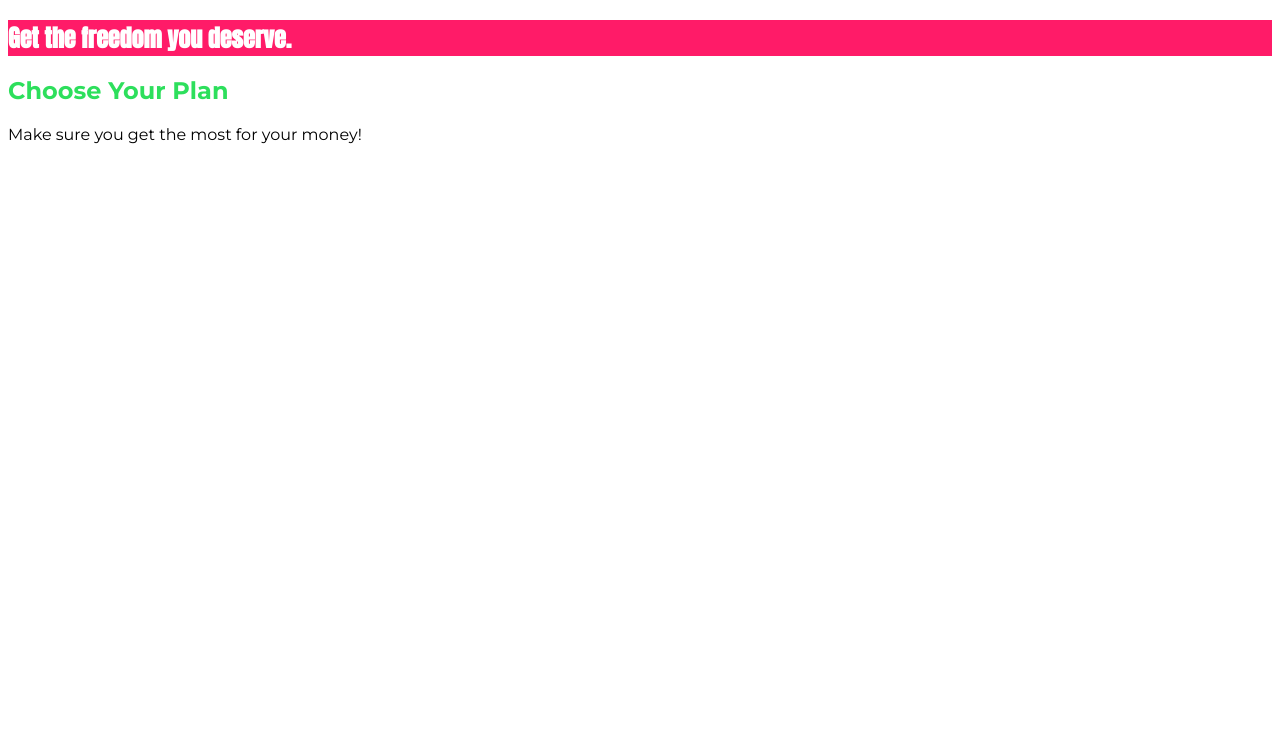
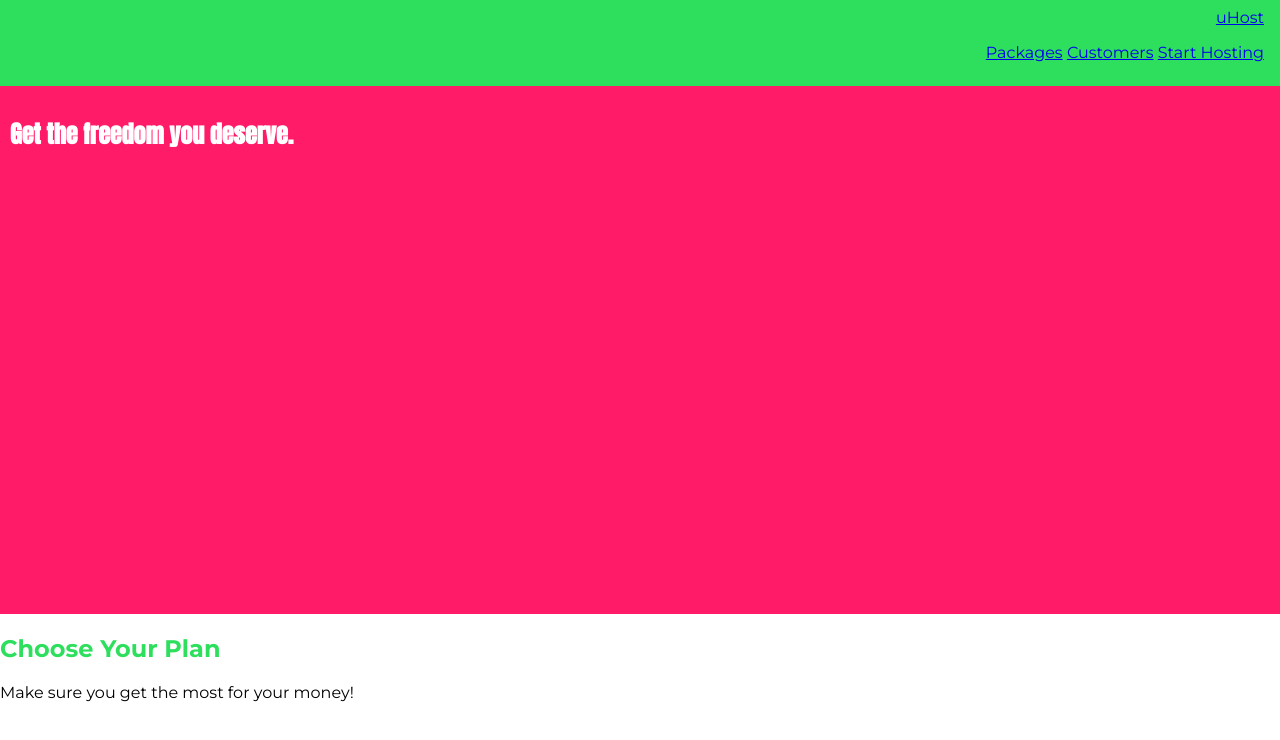
Before and after one commit to Alkz6/cssCourse, a plain HTML site: page index.html in a window 1280 px wide. Drawn offline with Linux system fonts and the light colour scheme.

Commit message:
more of properties of css

```diff
--- a/index.html
+++ b/index.html
@@ -12,6 +12,26 @@
 </head>
 
 <body>
+    <header class="main-header">
+        <div>
+            <a href="index.html">
+                uHost
+            </a>
+        </div>
+        <nav>
+            <ul class="main-nav__items">
+                <li class="main-nav__item">
+                    <a href="packages/index.html">Packages</a>
+                </li>
+                <li class="main-nav__item">
+                    <a href="customers/index.html">Customers</a>
+                </li>
+                <li class="main-nav__item">
+                    <a href="start-hosting/index.html">Start Hosting</a>
+                </li>
+            </ul>
+        </nav>
+    </header>
     <main>
         <section id="product-overview">
             <h1>Get the freedom you deserve.</h1>
--- a/main.css
+++ b/main.css
@@ -1,9 +1,18 @@
+* {
+ box-sizing: border-box;
+}
+
 body {
     font-family: 'Montserrat', sans-serif;
+    margin: 0px;
 }
 
 #product-overview {
     background: #ff1b68;
+    width: 100%;
+    height: 528px;
+    padding: 10px;
+
 }
 
 .section-title {
@@ -18,3 +27,16 @@ body {
 /* h1 {
     font-family: sans-serif;
 } */
+
+.main-header {
+    background: #2ddf5c;
+    width: 100%;
+    text-align: right;
+    padding: 8px 16px;
+}
+
+.main-nav__item {
+    display: inline-block;
+    text-decoration: none;
+    list-style: none;
+}
```
